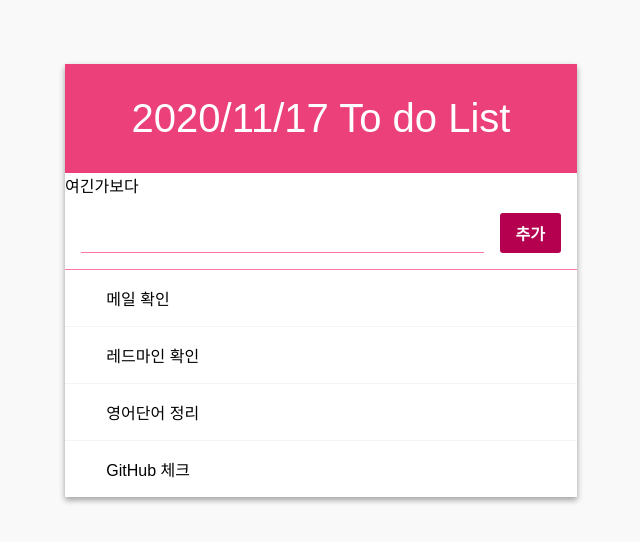
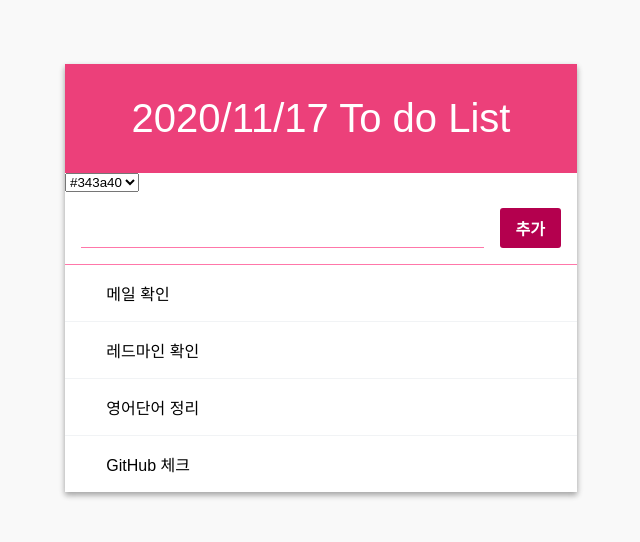
Before and after one commit to hachuu/React_todo_list, a React (Create React App) app: page / in a window 1280 px wide. Shown: the top 542 px of the page, without its empty margins (319-959 px from the left). Built offline with nearby package versions, Linux system fonts and the light colour scheme.

Commit message:
palette component 추가

```diff
--- a/src/components/Palette/Palette.js
+++ b/src/components/Palette/Palette.js
@@ -1,11 +1,22 @@
-import React from 'react';
-class TodoItemList extends Component {
+import React, { Component } from 'react';
+class Palette extends Component {
     render() {
-        const Palette = ({colors, selectColor}) => {
-
-        }
+        const { colors, selectColor } = this.props;
+        const colorList = colors.map(
+            (color) => (
+                <option className="color"
+                    {...color}
+                    key={color.id}
+                    style={Object.assign({color: color.value})}
+                >
+                    {color.value}
+                </option>
+            )
+        );
         return (
-            <div></div>
+            <select>
+                {colorList}
+            </select>
         );
     }
 }
--- a/src/components/TodoList/TodoListTemplate.js
+++ b/src/components/TodoList/TodoListTemplate.js
@@ -1,4 +1,5 @@
 import React from 'react';
+import Palette from '../Palette/Palette';
 import './TodoListTemplate.css';
 
 const TodoListTemplate = ({form, children}) => {
@@ -8,13 +9,19 @@ const TodoListTemplate = ({form, children}) => {
   const month = (1 + today.getMonth() >= 10 ? 1 + today.getMonth() : `0${1 + today.getMonth()}`);
   const day = today.getDate() >= 10 ? today.getDate() : `0${today.getDate()}`;
   const todate = `${year}/${month}/${day}`;
+  const colors = [
+    { id: 0, value: '#343a40'},
+    { id: 1, value: '#f03e3e'},
+    { id: 2, value: '#12b886'},
+    { id: 3, value: '#228ae6'}
+  ];
 
   return (
     <main className="todo-list-template">
       <div className="title">
         {todate} To do List
       </div>
-      여긴가보다
+      <Palette colors={colors} selectColor=""></Palette>
       <section className="form-wrapper">
         {form}
       </section>
```
